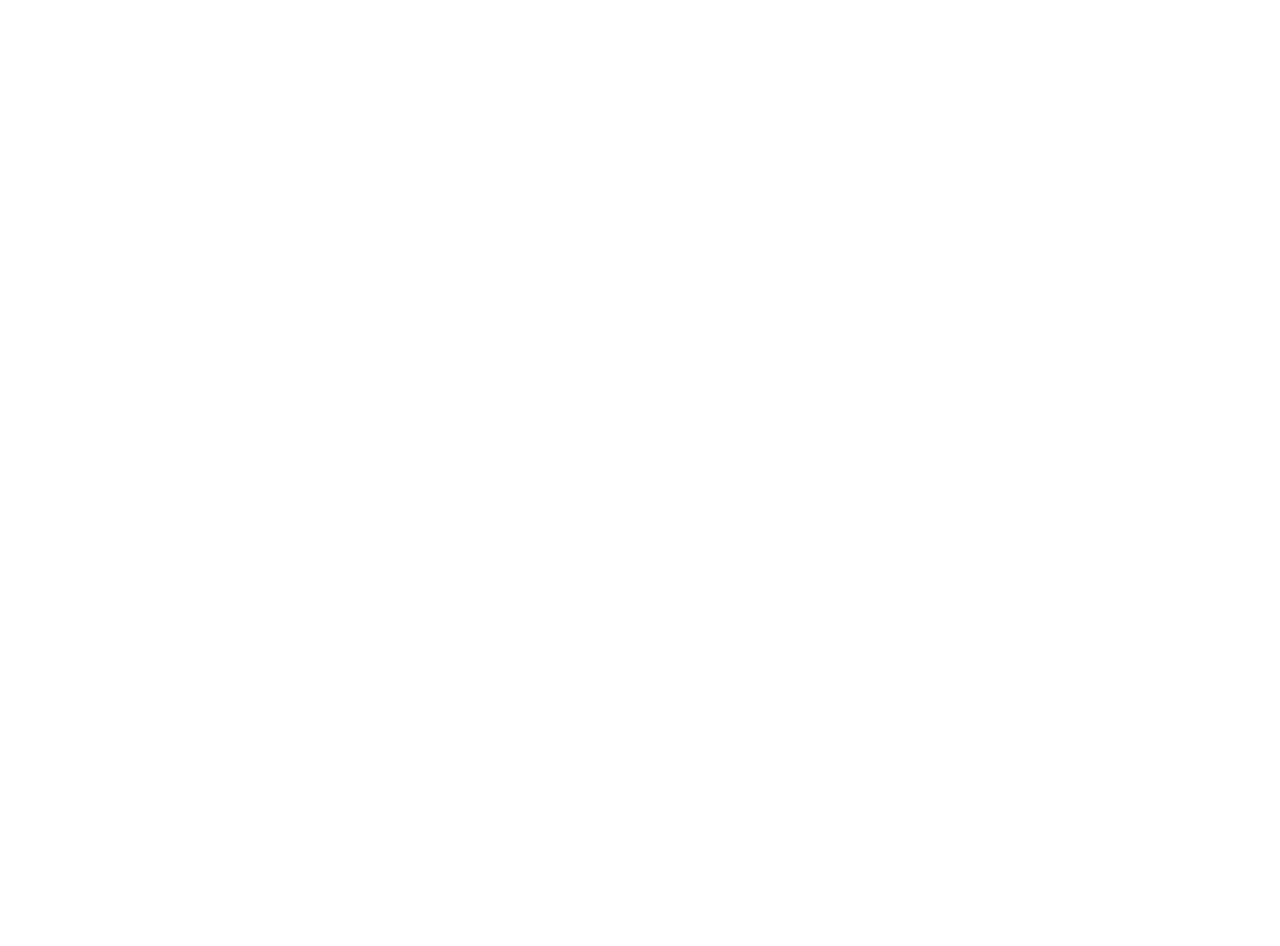
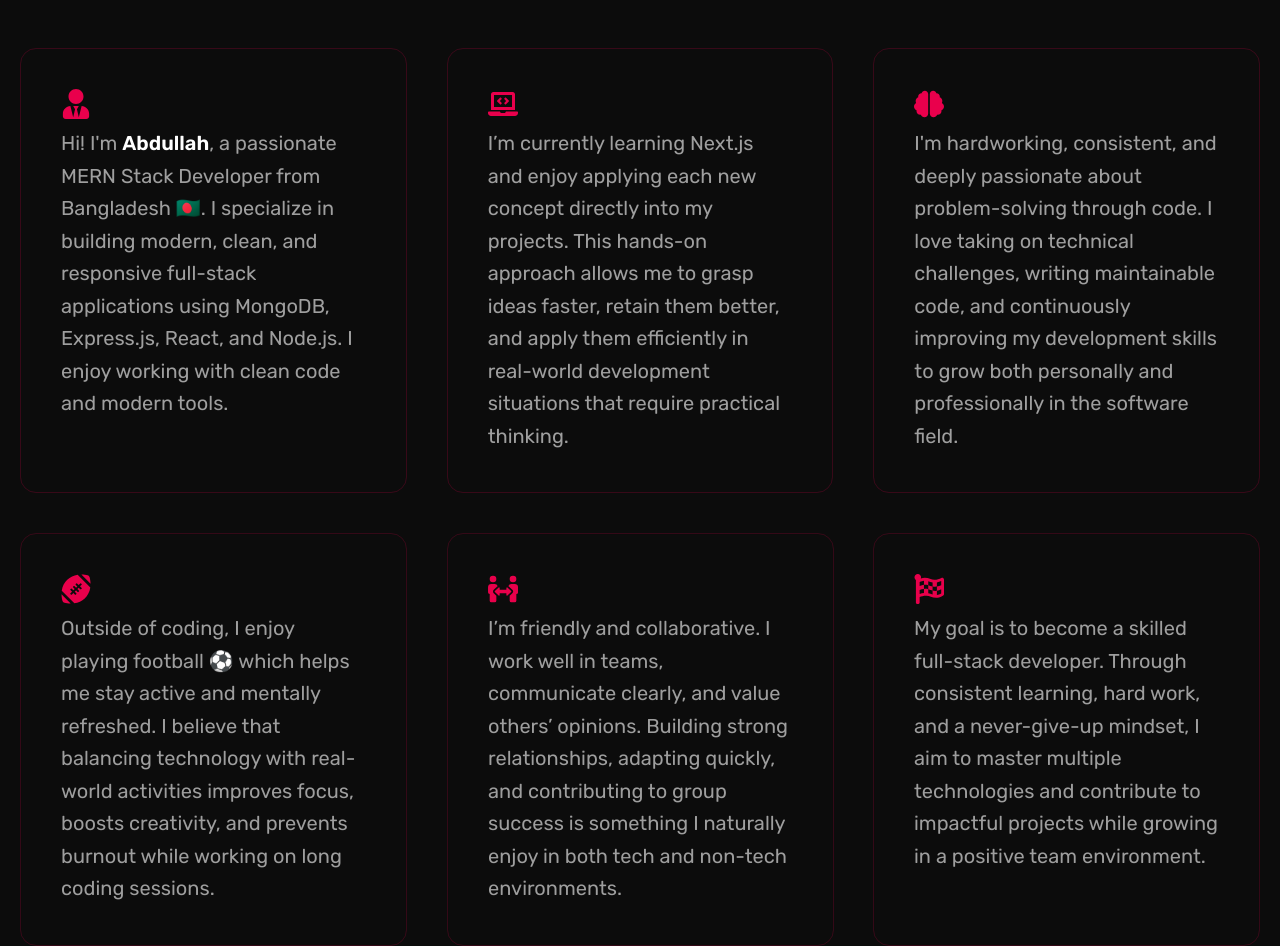
Before and after one commit to mdabdullahr/my-portfolio-website, a React (Vite) app: page / in a window 1280 px wide. Shown: the part 940-1886 px from the top of the page. Before the commit the page ends 800 px from the top, so only its background shows below. Built offline with nearby package versions, Linux system fonts and the light colour scheme.

Commit message:
included about me section, please sent it

```diff
--- /dev/null
+++ b/src/Pages/AboutMe/AboutMe.jsx
@@ -0,0 +1,109 @@
+import React from "react";
+import {
+  FaUserTie,
+  FaLaptopCode,
+  FaBrain,
+  FaFootballBall,
+  FaPeopleArrows,
+  FaFlagCheckered,
+} from "react-icons/fa";
+
+const AboutMe = () => {
+  return (
+    <div
+      data-aos="fade-up"
+      data-aos-duration="3000"
+      className="max-w-[1320px] mx-auto mt-20 xl:mt-30 min-h-screen"
+    >
+      <h2 className="text-3xl md:text-4xl xl:text-5xl font-bold text-white mb-10 text-center rajdhani-bold">
+        About Me
+      </h2>
+
+      <div className="grid grid-cols-1 md:grid-cols-2 xl:grid-cols-3 gap-10">
+        {/* Block 1 */}
+        <div data-aos="zoom-in" data-aos-duration="3000">
+          <div className="border border-[#E9004C]/20 p-5 xl:p-10 rounded-2xl transform hover:scale-105 transition-transform duration-1000 ease-in-out h-full">
+            <FaUserTie className="text-[#E9004C] text-3xl mb-2" />
+            <p className="text-[#9F9F9F] text-[16px] md:text-[18px] xl:text-xl leading-relaxed">
+              Hi! I'm <span className="text-white font-semibold">Abdullah</span>
+              , a passionate MERN Stack Developer from Bangladesh 🇧🇩. I
+              specialize in building modern, clean, and responsive full-stack
+              applications using MongoDB, Express.js, React, and Node.js. I
+              enjoy working with clean code and modern tools.
+            </p>
+          </div>
+        </div>
+
+        {/* Block 2 */}
+        <div data-aos="zoom-in" data-aos-duration="3000">
+          <div className="border border-[#E9004C]/20 p-5 xl:p-10 rounded-2xl transform hover:scale-105 transition-transform duration-1000 ease-in-out h-full">
+            <FaLaptopCode className="text-[#E9004C] text-3xl mb-2" />
+            <p className="text-[#9F9F9F] text-[16px] md:text-[18px] xl:text-xl leading-relaxed">
+              I’m currently learning Next.js and enjoy applying each new concept
+              directly into my projects. This hands-on approach allows me to
+              grasp ideas faster, retain them better, and apply them efficiently
+              in real-world development situations that require practical
+              thinking.
+            </p>
+          </div>
+        </div>
+
+        {/* Block 3 */}
+        <div data-aos="zoom-in" data-aos-duration="3000">
+          <div className="border border-[#E9004C]/20 p-5 xl:p-10 rounded-2xl transform hover:scale-105 transition-transform duration-1000 ease-in-out h-full">
+            <FaBrain className="text-[#E9004C] text-3xl mb-2" />
+            <p className="text-[#9F9F9F] text-[16px] md:text-[18px] xl:text-xl leading-relaxed">
+              I'm hardworking, consistent, and deeply passionate about
+              problem-solving through code. I love taking on technical
+              challenges, writing maintainable code, and continuously improving
+              my development skills to grow both personally and professionally
+              in the software field.
+            </p>
+          </div>
+        </div>
+
+        {/* Block 4 */}
+        <div data-aos="zoom-in" data-aos-duration="3000">
+          <div className="border border-[#E9004C]/20 p-5 xl:p-10 rounded-2xl transform hover:scale-105 transition-transform duration-1000 ease-in-out h-full">
+            <FaFootballBall className="text-[#E9004C] text-3xl mb-2" />
+            <p className="text-[#9F9F9F] text-[16px] md:text-[18px] xl:text-xl leading-relaxed">
+              Outside of coding, I enjoy playing football ⚽ which helps me stay
+              active and mentally refreshed. I believe that balancing technology
+              with real-world activities improves focus, boosts creativity, and
+              prevents burnout while working on long coding sessions.
+            </p>
+          </div>
+        </div>
+
+        {/* Block 5 */}
+        <div data-aos="zoom-in" data-aos-duration="3000">
+          <div className="border border-[#E9004C]/20 p-5 xl:p-10 rounded-2xl transform hover:scale-105 transition-transform duration-1000 ease-in-out h-full">
+            <FaPeopleArrows className="text-[#E9004C] text-3xl mb-2" />
+            <p className="text-[#9F9F9F] text-[16px] md:text-[18px] xl:text-xl leading-relaxed">
+              I’m friendly and collaborative. I work well in teams, communicate
+              clearly, and value others’ opinions. Building strong
+              relationships, adapting quickly, and contributing to group success
+              is something I naturally enjoy in both tech and non-tech
+              environments.
+            </p>
+          </div>
+        </div>
+
+        {/* Block 6 */}
+        <div data-aos="zoom-in" data-aos-duration="3000">
+          <div className="border border-[#E9004C]/20 p-5 xl:p-10 rounded-2xl transform hover:scale-105 transition-transform duration-1000 ease-in-out h-full">
+            <FaFlagCheckered className="text-[#E9004C] text-3xl mb-2" />
+            <p className="text-[#9F9F9F] text-[16px] md:text-[18px] xl:text-xl leading-relaxed">
+              My goal is to become a skilled full-stack developer. Through
+              consistent learning, hard work, and a never-give-up mindset, I aim
+              to master multiple technologies and contribute to impactful
+              projects while growing in a positive team environment.
+            </p>
+          </div>
+        </div>
+      </div>
+    </div>
+  );
+};
+
+export default AboutMe;
--- a/src/Pages/Home/Home.jsx
+++ b/src/Pages/Home/Home.jsx
@@ -1,10 +1,12 @@
 import React from 'react';
 import HeroSection from '../../component/HeroSection';
+import AboutMe from '../AboutMe/AboutMe';
 
 const Home = () => {
     return (
-        <div>
+        <div className='bg-[#0C0C0C] px-5'>
             <HeroSection></HeroSection>
+            <AboutMe></AboutMe>
         </div>
     );
 };
--- a/src/component/HeroSection.jsx
+++ b/src/component/HeroSection.jsx
@@ -6,7 +6,7 @@
 
 const HeroSection = () => {
   return (
-    <div className="relative bg-[#0C0C0C] text-white pt-20 px-5 md:px-20 lg:px-6 overflow-hidden">
+    <div className="relative text-white pt-20 px-0  md:px-20 lg:px-0 overflow-hidden">
       {/* Pattern Background */}
       <div className="absolute inset-0 z-0 opacity-10">
         <img
--- a/src/component/Navbar.jsx
+++ b/src/component/Navbar.jsx
@@ -54,7 +54,7 @@
             </div>
             <ul
               tabIndex={0}
-              className="menu menu-sm dropdown-content bg-gray-400 bg-opacity-50 backdrop-blur-md rounded-box mt-3 w-52 p-2 shadow z-[999] absolute"
+              className="menu menu-sm dropdown-content bg-[#0C0C0C]/90 bg-opacity-50 backdrop-blur-md rounded-box mt-3 w-52 p-10 shadow z-[999] absolute"
             >
               {links}
             </ul>
```
